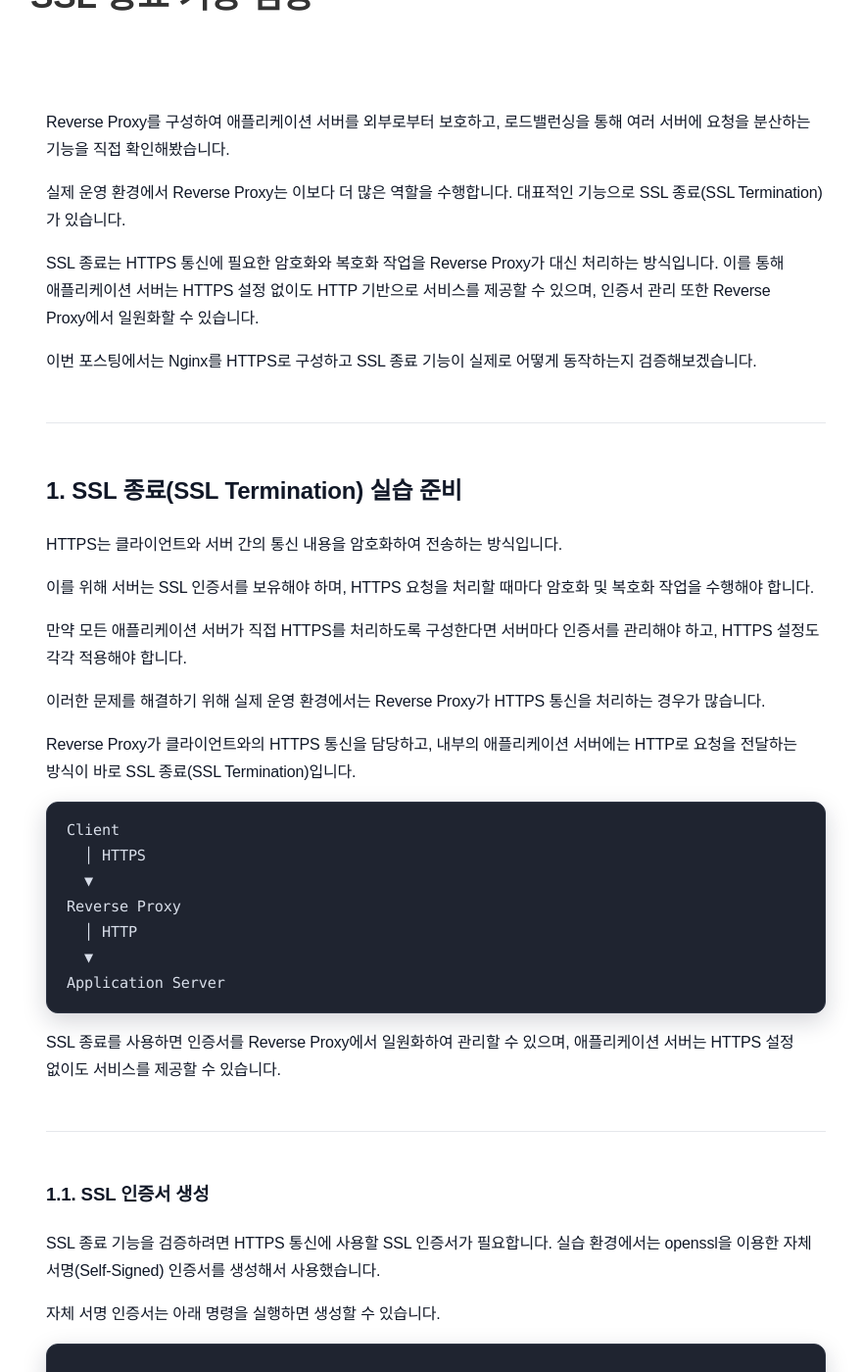
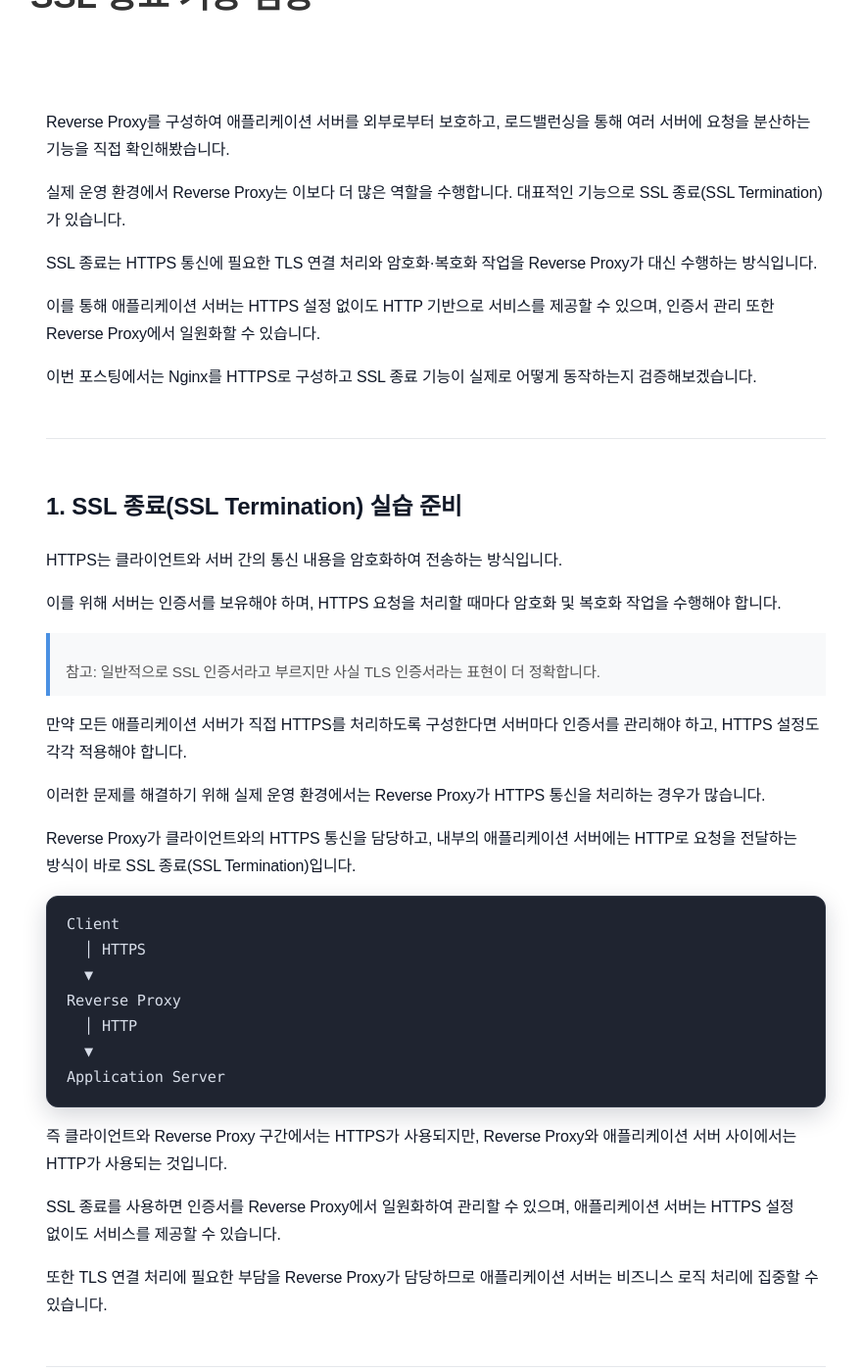
Before and after one commit to sanghoon-lee/sanghoon-lee.github.io, a Jekyll site: the page built from _posts/2026-06-14-nginx-rp6.md, in a window 1280 px wide and 1400 px high, scrolled down 270 px. Shown: the whole window at 98% size, without its empty margins (195-1076 px from the left). Built offline with Jekyll 4.4.1, drawn with Linux system fonts in a browser that asks for light colours; nearby versions of some CDN libraries; comment, search, counter and statistics services are not loaded; some of the changed text lies outside the part shown.

Commit message:
RP 6편 호스팅 보완

````diff
--- a/_posts/2026-06-14-nginx-rp6.md
+++ b/_posts/2026-06-14-nginx-rp6.md
@@ -11,7 +11,9 @@ Reverse Proxy를 구성하여 애플리케이션 서버를 외부로부터 보
 
 실제 운영 환경에서 Reverse Proxy는 이보다 더 많은 역할을 수행합니다. 대표적인 기능으로 SSL 종료(SSL Termination)가 있습니다.
 
-SSL 종료는 HTTPS 통신에 필요한 암호화와 복호화 작업을 Reverse Proxy가 대신 처리하는 방식입니다. 이를 통해 애플리케이션 서버는 HTTPS 설정 없이도 HTTP 기반으로 서비스를 제공할 수 있으며, 인증서 관리 또한 Reverse Proxy에서 일원화할 수 있습니다.
+SSL 종료는 HTTPS 통신에 필요한 TLS 연결 처리와 암호화·복호화 작업을 Reverse Proxy가 대신 수행하는 방식입니다.
+
+이를 통해 애플리케이션 서버는 HTTPS 설정 없이도 HTTP 기반으로 서비스를 제공할 수 있으며, 인증서 관리 또한 Reverse Proxy에서 일원화할 수 있습니다.
 
 이번 포스팅에서는 Nginx를 HTTPS로 구성하고 SSL 종료 기능이 실제로 어떻게 동작하는지 검증해보겠습니다.
 
@@ -21,7 +23,9 @@ SSL 종료는 HTTPS 통신에 필요한 암호화와 복호화 작업을 Reverse
 
 HTTPS는 클라이언트와 서버 간의 통신 내용을 암호화하여 전송하는 방식입니다.
 
-이를 위해 서버는 SSL 인증서를 보유해야 하며, HTTPS 요청을 처리할 때마다 암호화 및 복호화 작업을 수행해야 합니다.
+이를 위해 서버는 인증서를 보유해야 하며, HTTPS 요청을 처리할 때마다 암호화 및 복호화 작업을 수행해야 합니다.
+
+> 참고: 일반적으로 SSL 인증서라고 부르지만 사실 TLS 인증서라는 표현이 더 정확합니다.
 
 만약 모든 애플리케이션 서버가 직접 HTTPS를 처리하도록 구성한다면 서버마다 인증서를 관리해야 하고, HTTPS 설정도 각각 적용해야 합니다.
 
@@ -39,13 +43,17 @@ Reverse Proxy
 Application Server
 ```
 
+즉 클라이언트와 Reverse Proxy 구간에서는 HTTPS가 사용되지만, Reverse Proxy와 애플리케이션 서버 사이에서는 HTTP가 사용되는 것입니다.
+
 SSL 종료를 사용하면 인증서를 Reverse Proxy에서 일원화하여 관리할 수 있으며, 애플리케이션 서버는 HTTPS 설정 없이도 서비스를 제공할 수 있습니다.
+
+또한 TLS 연결 처리에 필요한 부담을 Reverse Proxy가 담당하므로 애플리케이션 서버는 비즈니스 로직 처리에 집중할 수 있습니다.
 
 ---
 
 ### 1.1. SSL 인증서 생성
 
-SSL 종료 기능을 검증하려면 HTTPS 통신에 사용할 SSL 인증서가 필요합니다. 실습 환경에서는 openssl을 이용한 자체 서명(Self-Signed) 인증서를 생성해서 사용했습니다.
+SSL 종료 기능을 검증하려면 HTTPS 통신에 사용할 SSL 인증서가 필요합니다. 실제 운영 환경에서는 공인 인증기관(CA)이 발급한 인증서를 사용해야 하지만, 이번 실습에서는 동작 확인을 위해 자체 서명(Self-Signed) 인증서를 사용했습니다.
 
 자체 서명 인증서는 아래 명령을 실행하면 생성할 수 있습니다.
 
@@ -68,7 +76,7 @@ certs
  └─ nginx.key
 ```
 
-* nginx.crt : SSL 인증서
+* nginx.crt : 서버 인증서
 * nginx.key : 개인 키
 
 > 자체 서명 인증서를 사용하기 때문에 브라우저에서 신뢰할 수 없는 인증서 경고가 표시될 수 있습니다.
@@ -134,7 +142,7 @@ $ docker run -d \
 
 SSL 인증서가 적용되었고, Reverse Proxy 서버는 443 포트에서 HTTPS 요청을 수신하도록 구성되었습니다.
 
-이제 80 포트를 사용하는 HTTP 통신으로는 Reverse Proxy에 요청을 보낼 수 없습니다.
+이제 80 포트를 사용하는 HTTP 통신으로는 요청을 보낼 수 없습니다. Reverse Proxy가 443 포트만 노출하고 있기 때문입니다.
 
 ```bash
 $ curl http://192.168.56.11/api/server
@@ -186,7 +194,7 @@ Reverse Proxy에 HTTP로 요청이 들어오면 HTTPS로 강제 리다이렉트
 
 우선 HTTP로 요청이 들어오면 Reverse Proxy가 301(Moved Permanently) 상태코드와 함께 HTTPS 주소를 반환하도록 설정을 변경해야 합니다.
 
-브라우저는 상태코드가 301로 반환되면 응답에 포함된 Location 헤더를 확인한 뒤 해당 HTTPS 주소로 리다이렉션하게 됩니다.
+클라이언트(브라우저 등)는 상태코드가 301로 반환되면 응답에 포함된 Location 헤더를 확인한 뒤 해당 HTTPS 주소로 리다이렉션하게 됩니다.
 
 이를 위해 아래와 같이 nginx.conf 파일을 수정했습니다.
 
@@ -285,6 +293,8 @@ HTTP 요청이 HTTPS로 자동 전환되는 것까지 확인함으로써 Reverse
 
 실제 운영 환경에서는 이러한 구성을 통해 모든 사용자 요청을 HTTPS로 보호하고, 인증서 역시 Reverse Proxy에서 일괄 관리하는 경우가 많습니다.
 
+다음 포스팅에서는 Reverse Proxy가 웹 서버로서 정적 콘텐츠를 직접 제공하는 기능도 수행할 수 있는지 검증해보겠습니다.
+
 ---
 
 ## 4. 포스팅 목록
````
